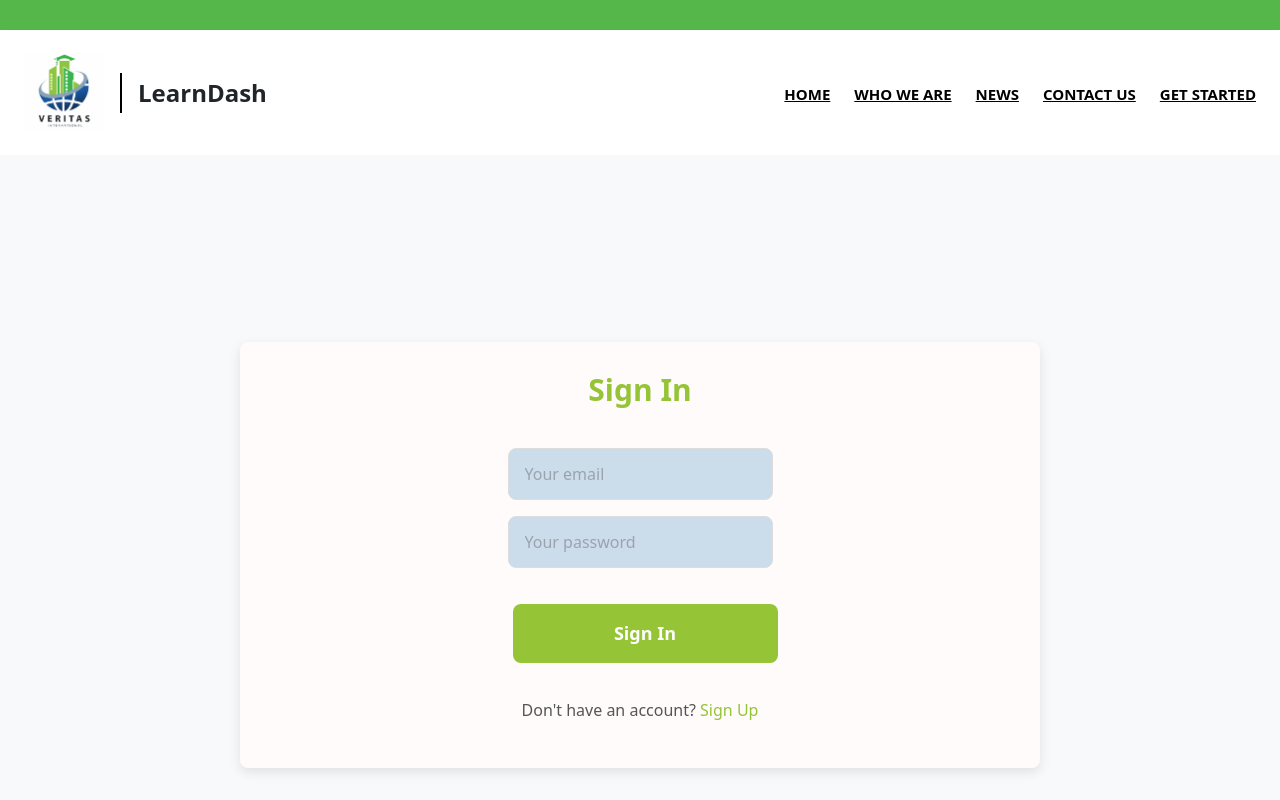
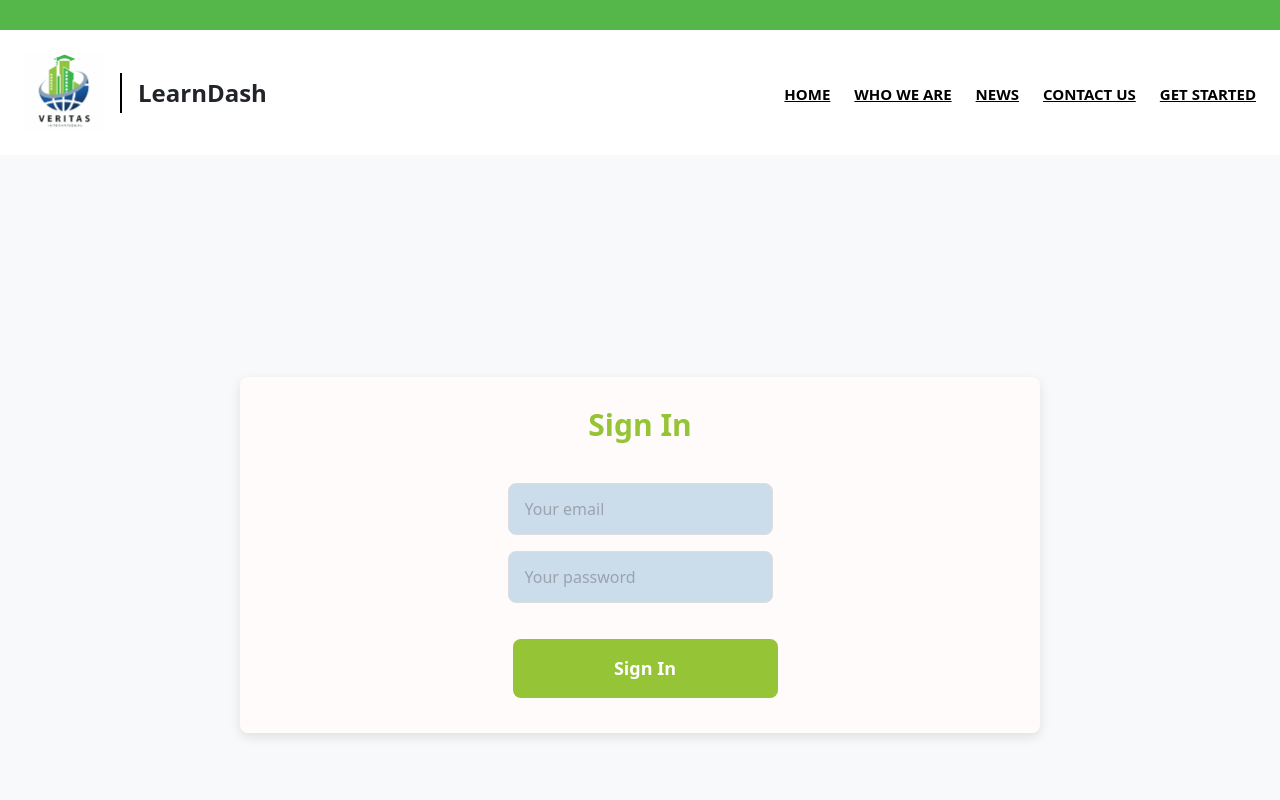
Before and after one commit to UshaniSanjana/Veritas-Campus-LMS, a React (Create React App) app in the folder frontend/: page /signin in a window 1280 px wide. Shown: the top 800 px of the page. Built offline with nearby package versions, Linux system fonts and the light colour scheme; no server answers.

Commit message:
Remove signup field

```diff
--- a/frontend/src/pages/auth/SignIn.js
+++ b/frontend/src/pages/auth/SignIn.js
@@ -109,10 +109,6 @@ function SignIn() {
           <button type="submit" className="auth-button" disabled={loading}>
             {loading ? "Signing In..." : "Sign In"}
           </button>
-
-          <p className="auth-switch">
-            Don't have an account? <a href="/signup">Sign Up</a>
-          </p>
         </form>
       </div>
     </div>
```
